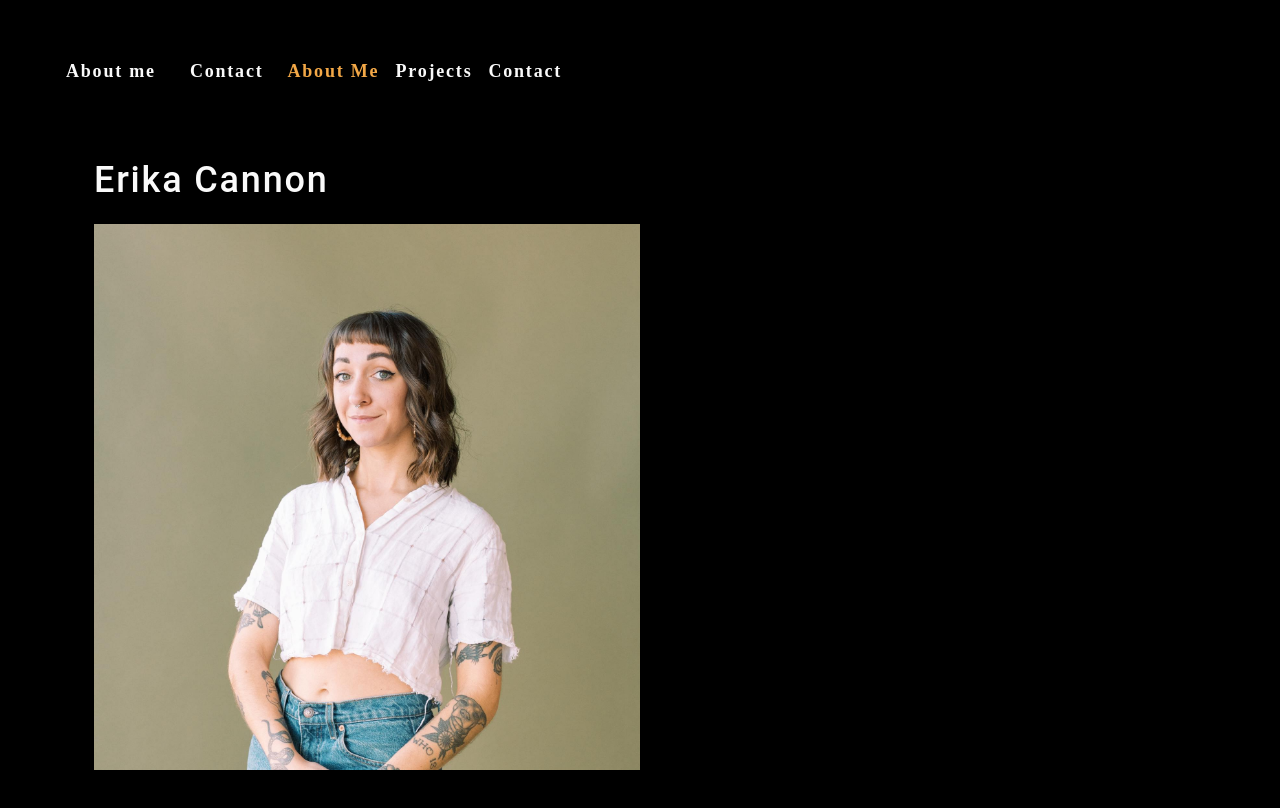
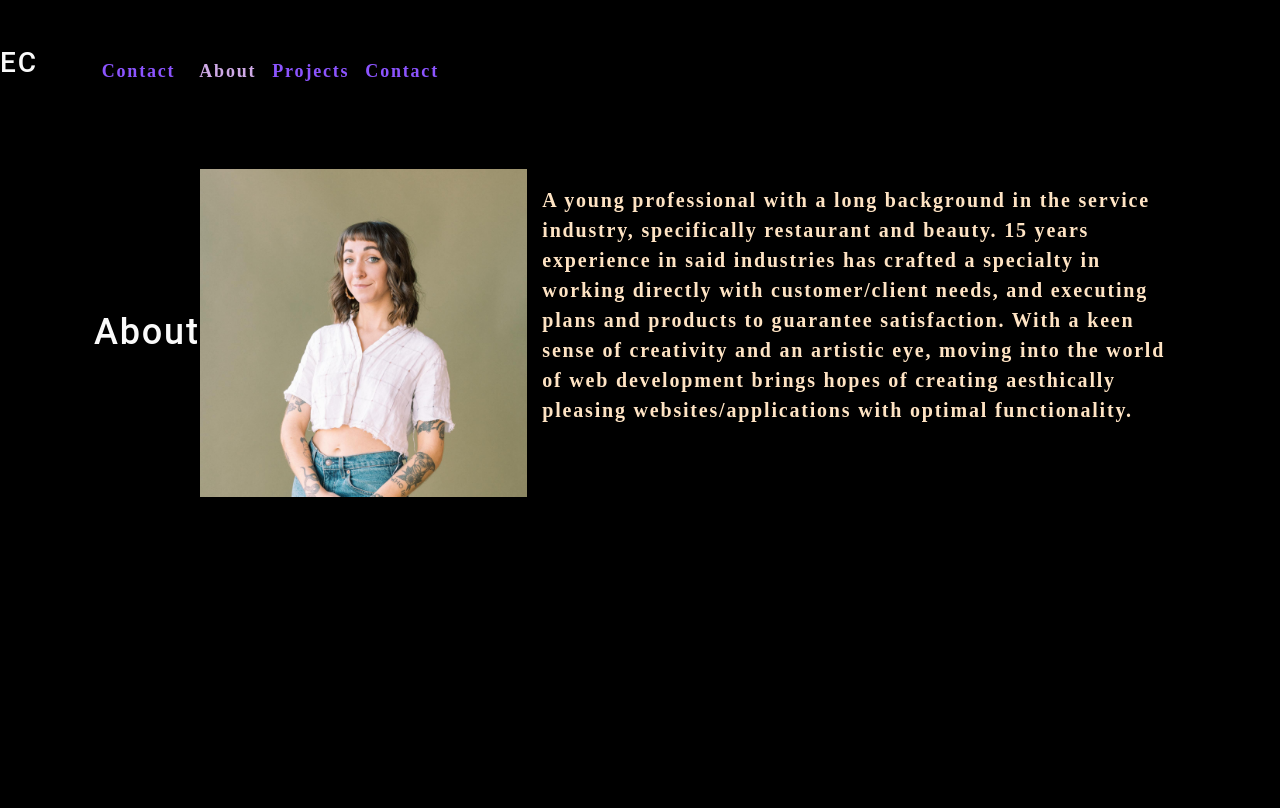
Before and after one commit to ShandaQ/test-ecann-reacto, a React (Create React App) app: page /contact in a window 1280 px wide. Shown: the top 808 px of the page. Built offline with nearby package versions, Linux system fonts and the light colour scheme.

Commit message:
rework nav, header and contact component, edits to App.js, revisit

```diff
--- a/src/App.js
+++ b/src/App.js
@@ -1,40 +1,56 @@
 import React, { useState } from "react";
 import "./App.css";
+import "./index.css";
 import About from "./components/About";
 import Nav from "./components/Nav";
-import Contact from "./components/Contact";
+// import ContactForm from "./components/Contact";
 import Footer from "./components/Footer";
 import Header from "./components/Header";
 import Project from "./components/Project";
 import Resume from "./components/Resume";
 
-function App() {
-  const [categories] = useState([
-    {
-      name: "About Me",
-      // description:
-      //   "Photos of grocery stores, food trucks, and other commercial projects",
-    },
-    { name: "Projects", description: "Projects I've developed" },
-    { name: "Contact" },
+function App(props) {
+//   const [categories] = useState([
+//     {
+//       name: "About",
+//       // description:
+//       //   "Photos of grocery stores, food trucks, and other commercial projects",
+//     },
+//     { name: "Projects", description: "Projects I've developed" },
+//     { name: "Contact", ContactForm },
 
-  ]);
+//   ]);
 
-  const [currentCategory, setCurrentCategory] = useState(categories[0]);
+// const [contactSelected, setContactSelected] = useState(false);
+//   const [currentCategory, setCurrentCategory] = useState(categories[0]);
+
+  const {
+    categories = [],
+    setCurrentCategory,
+    currentCategory,
+    contactSelected,
+    setContactSelected,
+  } = props;
+
 
   return (
+
     <section className="my-5">
+
+      <Header>
       <Nav
         categories={categories}
         setCurrentCategory={setCurrentCategory}
         currentCategory={currentCategory}
-        // contactSelected={contactSelected}
-        // setContactSelected={setContactSelected}
+        contactSelected={contactSelected}
+        setContactSelected={setContactSelected}
       ></Nav>
-      <main>
-        <About></About>
+      </Header>
+          <main>
+            <About></About>
       </main>
     </section>
+
   );
 }
 
--- a/src/components/About/index.js
+++ b/src/components/About/index.js
@@ -3,9 +3,16 @@ import profPic from '../../assets/profPic/headshot.jpg'
 
 function About() {
   return (
-    <section>
-      <h1 id="about">Erika Cannon</h1>
-      <img src={profPic} className="my-2" style={{ width: "50%" }} alt="cover" />
+    <section className='bio'>
+      <h1 id="about">About</h1>
+      <img src={profPic} className="my-2" style={{ height: "30%", width: "30%" }} alt="cover" />
+      <p>
+    A young professional with a long background in the service industry, specifically restaurant
+    and beauty. 15 years experience in said industries has crafted a specialty in working directly
+    with customer/client needs, and executing plans and products to guarantee satisfaction.
+    With a keen sense of creativity and an artistic eye, moving into the world of web development
+    brings hopes of creating aesthically pleasing websites/applications with optimal functionality.
+  </p>
 </section>
   );
 }
--- a/src/components/Contact/index.js
+++ b/src/components/Contact/index.js
@@ -0,0 +1,63 @@
+import React, { useState } from 'react';
+
+import { validateEmail } from '../../utils/helpers';
+
+function ContactForm() {
+  const [formState, setFormState] = useState({ name: '', email: '', message: '' });
+
+  const [errorMessage, setErrorMessage] = useState('');
+  const { name, email, message } = formState;
+
+  const handleSubmit = (e) => {
+    e.preventDefault();
+    if (!errorMessage) {
+      setFormState({ [e.target.name]: e.target.value });
+      console.log('Form', formState);
+    }
+  };
+
+  const handleChange = (e) => {
+    if (e.target.name === 'email') {
+      const isValid = validateEmail(e.target.value);
+      if (!isValid) {
+        setErrorMessage('Your email is invalid.');
+      } else {
+        setErrorMessage('');
+      }
+    } else {
+      if (!e.target.value.length) {
+        setErrorMessage(`${e.target.name} is required.`);
+      } else {
+        setErrorMessage('');
+      }
+    }
+  };
+
+  return (
+    <section>
+      <h1 data-testid="h1tag">Contact me</h1>
+      <form id="contact-form" onSubmit={handleSubmit}>
+        <div>
+          <label htmlFor="name">Name:</label>
+          <input type="text" name="name" defaultValue={name} onBlur={handleChange} />
+        </div>
+        <div>
+          <label htmlFor="email">Email address:</label>
+          <input type="email" name="email" defaultValue={email} onBlur={handleChange} />
+        </div>
+        <div>
+          <label htmlFor="message">Message:</label>
+          <textarea name="message" rows="5" defaultValue={message} onBlur={handleChange} />
+        </div>
+        {errorMessage && (
+          <div>
+            <p className="error-text">{errorMessage}</p>
+          </div>
+        )}
+        <button data-testid="button" type="submit">Submit</button>
+      </form>
+    </section>
+  );
+}
+
+export default ContactForm;
--- a/src/components/Header/index.js
+++ b/src/components/Header/index.js
@@ -0,0 +1,18 @@
+import React from 'react';
+import Nav from '../Nav'
+
+function Header() {
+  return (
+    <header className='header'>
+      <h3>
+        {/* link to site here
+        <a href=""></a> */}
+        EC
+        </h3>
+        <Nav></Nav>
+
+</header>
+  );
+}
+
+export default Header;
--- a/src/components/Nav/index.js
+++ b/src/components/Nav/index.js
@@ -1,25 +1,32 @@
-import React from "react";
+import React, { useState} from "react";
 import { capitalizeFirstLetter } from "../../utils/helpers";
+// import Contact from './components/Contact';
 
-function Nav(props) {
-  const {
-    categories = [],
-    setCurrentCategory,
-    currentCategory,
-    contactSelected,
-    setContactSelected,
-  } = props;
 
+
+function Nav() {
+
+  const [categories] = useState([
+    {
+      name: "About",
+    },
+    { name: "Projects", description: "Projects I've developed" },
+    { name: "Contact"},
+
+  ]);
+
+  const [contactSelected, setContactSelected] = useState(false);
+  const [currentCategory, setCurrentCategory] = useState(categories[0]);
 
   return (
     <header className="flex-row px-1">
       <nav>
         <ul className="flex-row">
-          <li className="mx-2">
-            <a data-testid="about" href="#about" onClick={() => setContactSelected(false)}>
-              About me
+          {/* <li className="mx-2">
+          <a data-testid="about" onClick={() => setContactSelected(false)}>
+              Erika Cannon
             </a>
-          </li>
+          </li> */}
           <li className={`mx-2 ${contactSelected && 'navActive'}`}>
             <span onClick={() => setContactSelected(true)}>Contact</span>
           </li>
--- a/src/index.css
+++ b/src/index.css
@@ -20,7 +20,7 @@ main {
 }
 :root {
   --primary: #8c54ff;
-  --secondary: #F3A847;
+  --secondary: #cfaae7;
   --tertiary: #B12704;
   --light: #fafafa;
   --dark: #000000;
@@ -106,7 +106,18 @@ a:hover {
 }
 
 header {
-  background: var(--dark);
+  display: flex;
+  flex-direction: row;
+  background: var(--dark)
+
+}
+
+header Nav {
+  color: #8c54ff;
+  justify-content: space-between;
+
+  list-style: none;
+
 }
 
 header a {
@@ -144,6 +155,25 @@ span[role="img"] {
 
 form {
   width: 40%;
+}
+
+.bio {
+  /* border: 3px solid black;
+  border-radius: 15px;
+  margin: 5rem;
+  padding: 4rem 3rem; */
+  flex-direction: row;
+  display: flex;
+  flex: 20 12%;
+  align-items: center;
+  justify-content: space-around;
+}
+
+.bio p {
+  font-size: 20px;
+  padding: 0 0 35px 15px;
+  float: right;
+  color: bisque;
 }
 
 input {
```
